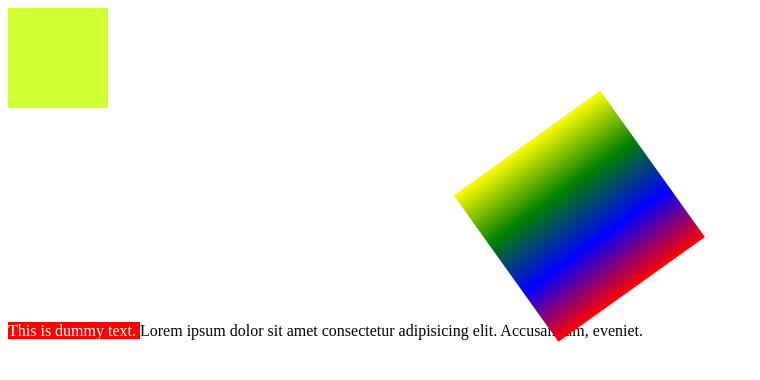
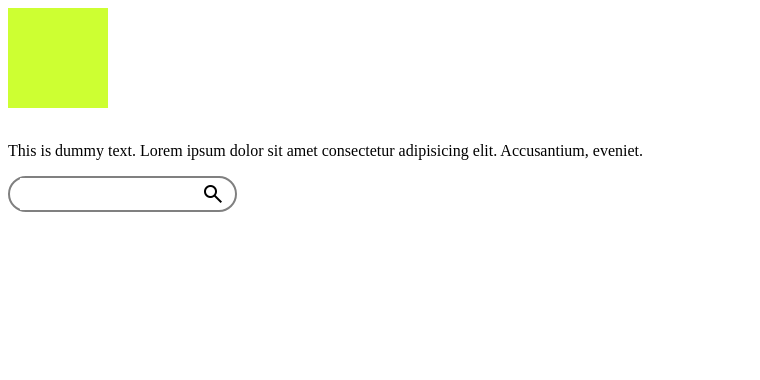
Before and after one commit to muhammadhussain1911/HTML-CSS-JS-Revision, a plain HTML site: page CSS/animation/animation3.html in a window 1280 px wide. Shown: the whole page, without its empty margins (0-760 px from the left). Drawn offline with nearby package versions, Linux system fonts and the light colour scheme.

Commit message:
searchbar

```diff
--- a/CSS/animation/animation3.css
+++ b/CSS/animation/animation3.css
@@ -56,7 +56,28 @@
   }
 }
 
-span {
+/* span {
   background-color: red;
   color: white;
+} */
+
+input {
+  border: none;
+  height: 30px;
 }
+input:focus {
+  outline: none;
+}
+.searchbar {
+  border: 2px solid grey;
+  width: fit-content;
+  padding-inline: 10px;
+  border-radius: 50px;
+  display: flex;
+  align-items: center;
+
+}
+
+.searchIcon {
+  cursor: pointer;
+}
--- a/CSS/animation/animation3.html
+++ b/CSS/animation/animation3.html
@@ -4,6 +4,7 @@
   <meta charset="UTF-8">
   <meta name="viewport" content="width=device-width, initial-scale=1.0">
   <link rel="stylesheet" href="animation3.css">
+  <link rel="stylesheet" href="https://fonts.googleapis.com/css2?family=Material+Symbols+Outlined" />
   <title>Document</title>
 </head>
 <body>
@@ -11,10 +12,15 @@
 
   </div>
   <br>
-  <div class="main2"></div>
+  <!-- <div class="main2"></div> -->
 
   <p> <span>
     This is dummy text.
   </span> Lorem ipsum dolor sit amet consectetur adipisicing elit. Accusantium, eveniet.</p>
+
+  <div class="searchbar">
+    <input type="text">
+    <span class="material-symbols-outlined searchIcon">search</span>
+  </div>
 </body>
 </html>
```
